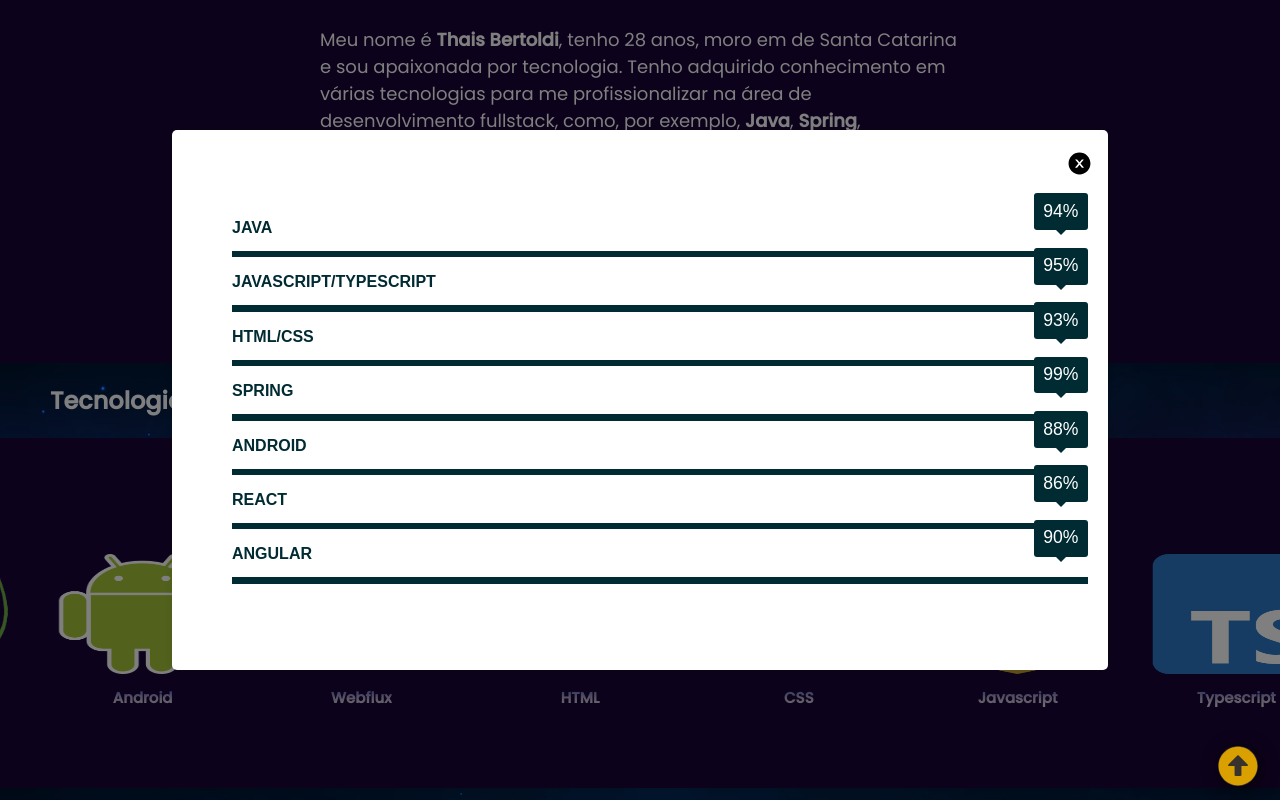
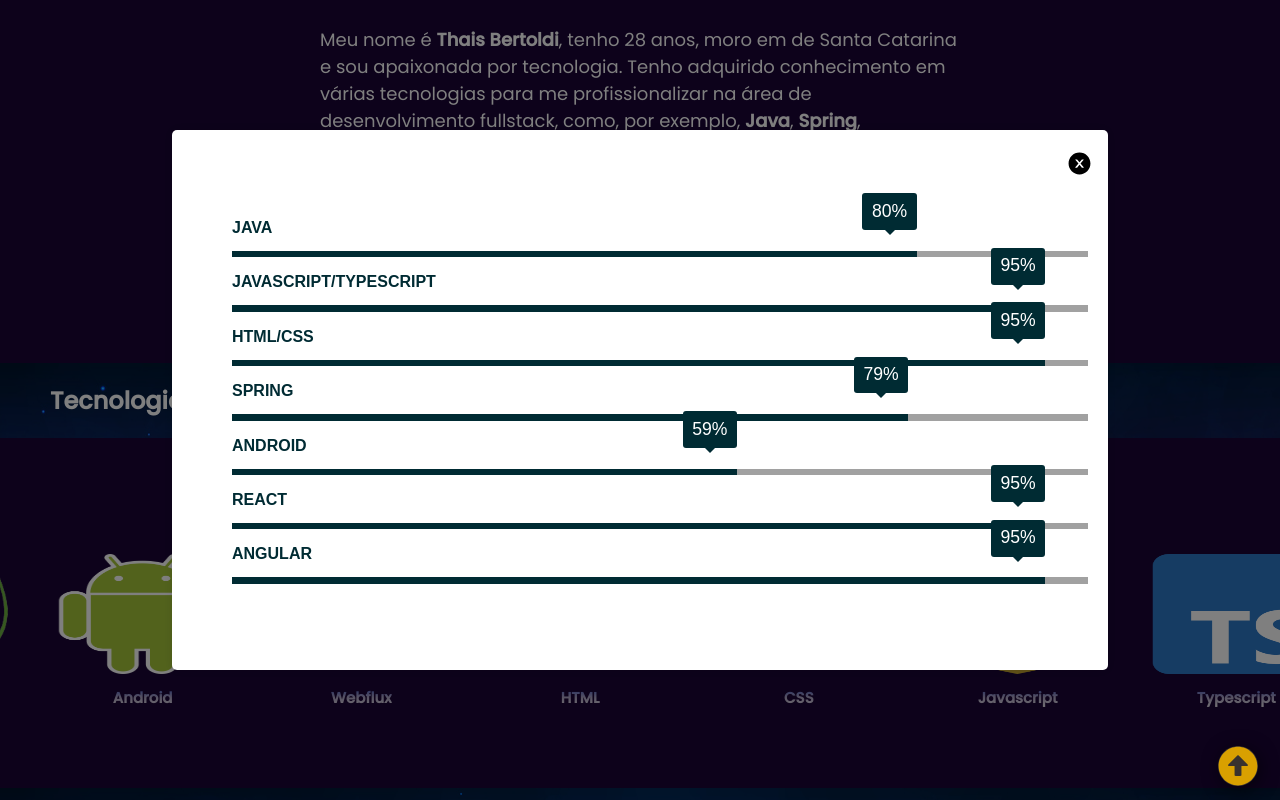
Before and after one commit to thaisBertoldi/portfolio, a React (Create React App) app: page / in a window 1280 px wide. Both pictures are taken after a click on the element "Algo aqui". Shown: the part 878-1678 px from the top of the page. Built offline with nearby package versions, Linux system fonts and the light colour scheme.

Commit message:
feat: ajustando porcentagens

```diff
--- a/src/components/modal/Modal.style.tsx
+++ b/src/components/modal/Modal.style.tsx
@@ -41,3 +41,7 @@ export const BtnClose = styled.button`
     margin-left: 90%;
   }
 `;
+
+export const Percent = styled.div<{ width: string }>`
+  width: ${(props) => props.width};
+`;
--- a/src/components/modal/ModalInfo.component.tsx
+++ b/src/components/modal/ModalInfo.component.tsx
@@ -1,6 +1,6 @@
 import { AiFillCloseCircle } from "react-icons/ai";
 import { ModalComponentDTO } from "../../models/ModalComponentDTO";
-import { BtnClose, ContainerModal, Modal } from "./Modal.style";
+import { BtnClose, ContainerModal, Modal, Percent } from "./Modal.style";
 import "./Modal.css";
 
 const ModalInfo = ({ onClick, id }: ModalComponentDTO) => {
@@ -13,45 +13,45 @@ const ModalInfo = ({ onClick, id }: ModalComponentDTO) => {
         <div className="col-six tab-full">
           <ul className="skill-bars">
             <li>
-              <div className="progress">
-                <span>94%</span>
-              </div>
+              <Percent width={"80%"} className="progress">
+                <span>80%</span>
+              </Percent>
               <strong>Java</strong>
             </li>
             <li>
-              <div className="progress">
+              <Percent width={"95%"} className="progress">
                 <span>95%</span>
-              </div>
+              </Percent>
               <strong>Javascript/Typescript</strong>
             </li>
             <li>
-              <div className="progress">
-                <span>93%</span>
-              </div>
+              <Percent width={"95%"} className="progress">
+                <span>95%</span>
+              </Percent>
               <strong>HTML/CSS</strong>
             </li>
             <li>
-              <div className="progress">
-                <span>99%</span>
-              </div>
+              <Percent width={"79%"} className="progress">
+                <span>79%</span>
+              </Percent>
               <strong>Spring</strong>
             </li>
             <li>
-              <div className="progress">
-                <span>88%</span>
-              </div>
+              <Percent width={"59%"} className="progress">
+                <span>59%</span>
+              </Percent>
               <strong>Android</strong>
             </li>
             <li>
-              <div className="progress">
-                <span>86%</span>
-              </div>
+              <Percent width={"95%"} className="progress">
+                <span>95%</span>
+              </Percent>
               <strong>React</strong>
             </li>
             <li>
-              <div className="progress">
-                <span>90%</span>
-              </div>
+              <Percent width={"95%"} className="progress">
+                <span>95%</span>
+              </Percent>
               <strong>Angular</strong>
             </li>
           </ul>
```
